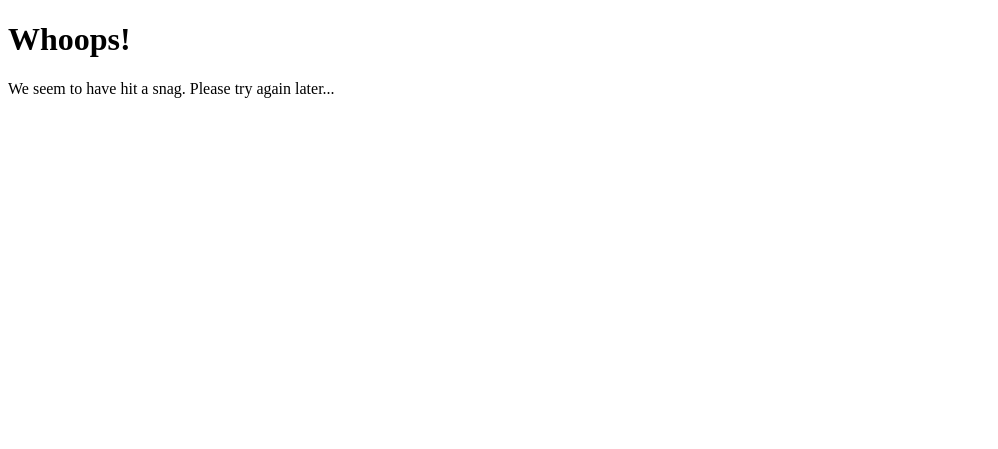
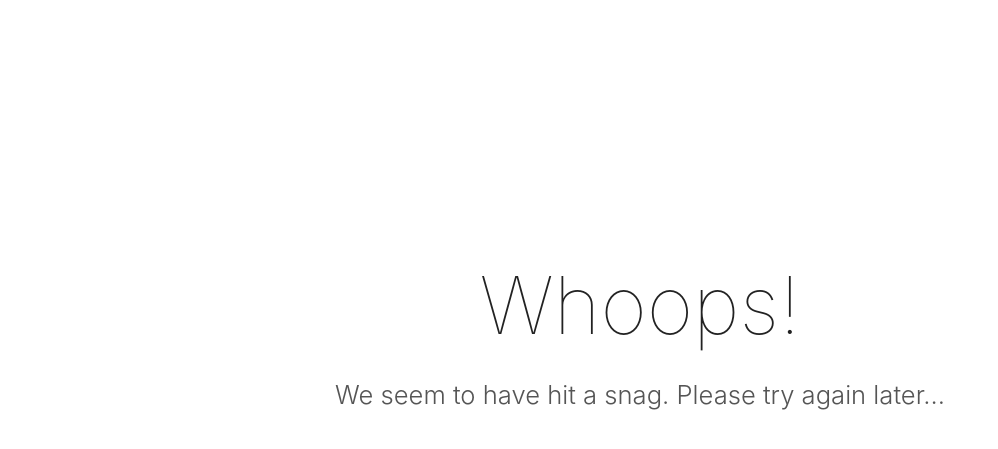
Before and after one commit to drdelaney/MediaOrganizer, a CodeIgniter 4 app: the page made by app/Views/errors/html/production.php in a window 1280 px wide. Shown: the top 449 px of the page, without its empty margins (0-998 px from the left). Run offline with PHP 8.4 and a stand-in for CodeIgniter, Linux system fonts and the light colour scheme; the template is opened without the code that fills it, so the values that code supplies are empty; some libraries are stand-ins or nearby versions.

Commit message:
Fixed issues with CodeIgniter files caused in refactoring.

```diff
--- a/app/Config/Paths.php
+++ b/app/Config/Paths.php
@@ -42,7 +42,7 @@ class Paths
 	 *
 	 * @var string
 	 */
-	public $appDirectory = __DIR__ . '/app';
+	public $appDirectory = __DIR__ . '/..';
 
 	/**
 	 * ---------------------------------------------------------------
--- a/app/Views/errors/html/error_exception.php
+++ b/app/Views/errors/html/error_exception.php
@@ -7,11 +7,11 @@
 
 	<title><?= esc($title) ?></title>
 	<style type="text/css">
-		<?= preg_replace('#[\r\n\t ]+#', ' ', file_get_contents(__DIR__ . DIRECTORY_SEPARATOR)) ?>
+		<?= preg_replace('#[\r\n\t ]+#', ' ', file_get_contents(__DIR__ . DIRECTORY_SEPARATOR . 'debug.css')) ?>
 	</style>
 
 	<script type="text/javascript">
-		<?= file_get_contents(__DIR__ . DIRECTORY_SEPARATOR) ?>
+		<?= file_get_contents(__DIR__ . DIRECTORY_SEPARATOR . 'debug.js') ?>
 	</script>
 </head>
 <body onload="init()">
--- a/app/Views/errors/html/production.php
+++ b/app/Views/errors/html/production.php
@@ -7,7 +7,7 @@
 	<title>Whoops!</title>
 
 	<style type="text/css">
-		<?= preg_replace('#[\r\n\t ]+#', ' ', file_get_contents(__DIR__ . DIRECTORY_SEPARATOR)) ?>
+		<?= preg_replace('#[\r\n\t ]+#', ' ', file_get_contents(__DIR__ . DIRECTORY_SEPARATOR . 'debug.css')) ?>
 	</style>
 </head>
 <body>
--- a/public/index.php
+++ b/public/index.php
@@ -1,5 +1,5 @@
 <?php
-//Test
+
 // Path to the front controller (this file)
 define('FCPATH', __DIR__ . DIRECTORY_SEPARATOR);
 
--- a/system/ThirdParty/Kint/init.php
+++ b/system/ThirdParty/Kint/init.php
@@ -58,5 +58,5 @@ if ((!\defined('KINT_SKIP_FACADE') || !KINT_SKIP_FACADE) && !\class_exists('Kint
 }
 
 if (!\defined('KINT_SKIP_HELPERS') || !KINT_SKIP_HELPERS) {
-    require_once __DIR__ . '/init_helpers.php';
+    require_once __DIR__.'/init_helpers.php';
 }
```
Also changed, not shown: 1 other file.
